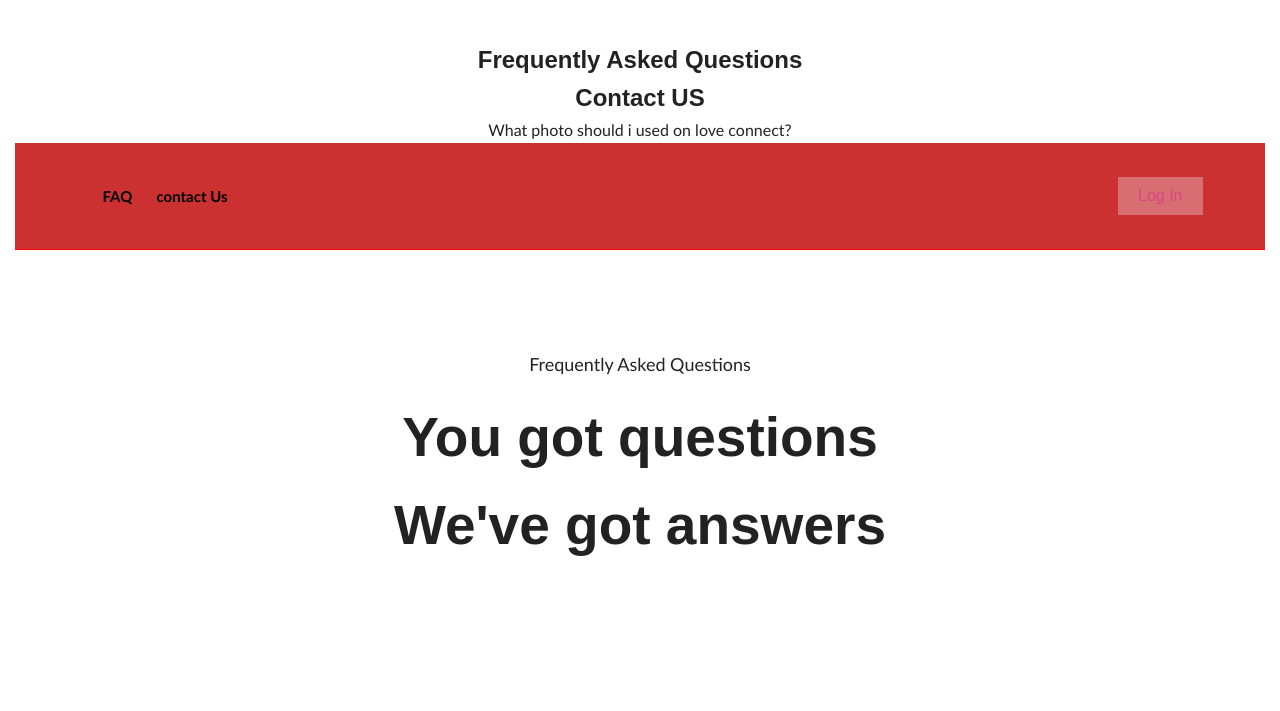
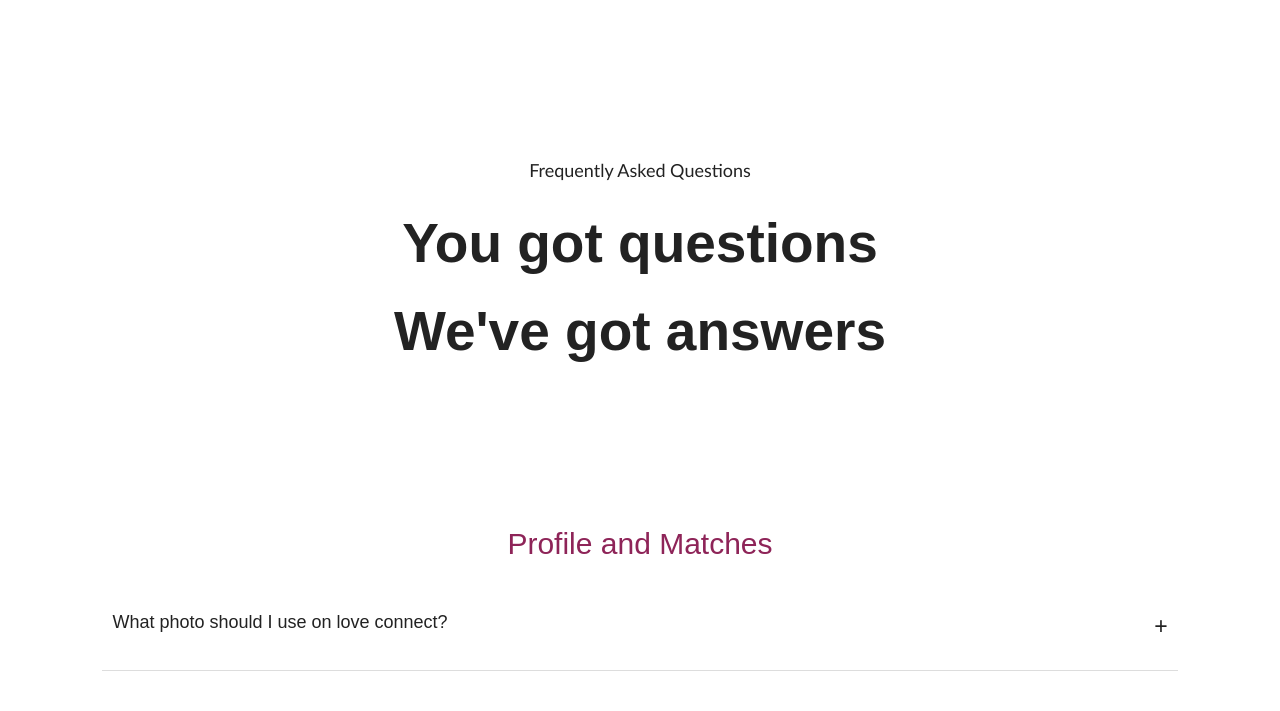
Before and after one commit to MichaelInyang/find-your-soulmate, a plain HTML site: page FAQ.html in a window 1280 px wide. Shown: the top 711 px of the page. Drawn offline with Linux system fonts and the light colour scheme.

Commit message:
i deleted something in FAQ

```diff
--- a/FAQ.html
+++ b/FAQ.html
@@ -13,25 +13,13 @@
         <a></a>
 
 
-     <h1>
-        Frequently Asked Questions</h1>
-    <div class="container"></div>
-        <h1>Contact US</h1>
+     <h1></h1>
 
-       <p>What photo should i used on love connect?</p>
-
-<header>
-
-
-    <nav>
-        <a href="faq.html">FAQ</a>
-        <a href="contact-us.html">contact Us</a>
+       <p></p>
 
 
 
     </nav>
-
-    <button>Log In</button>
 </header>
 
 <main>
```
